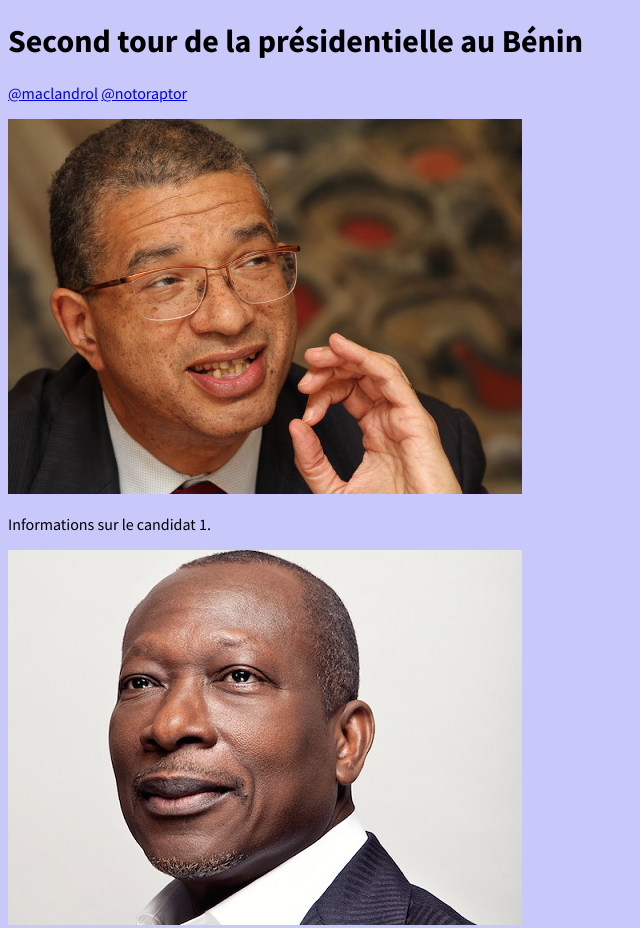
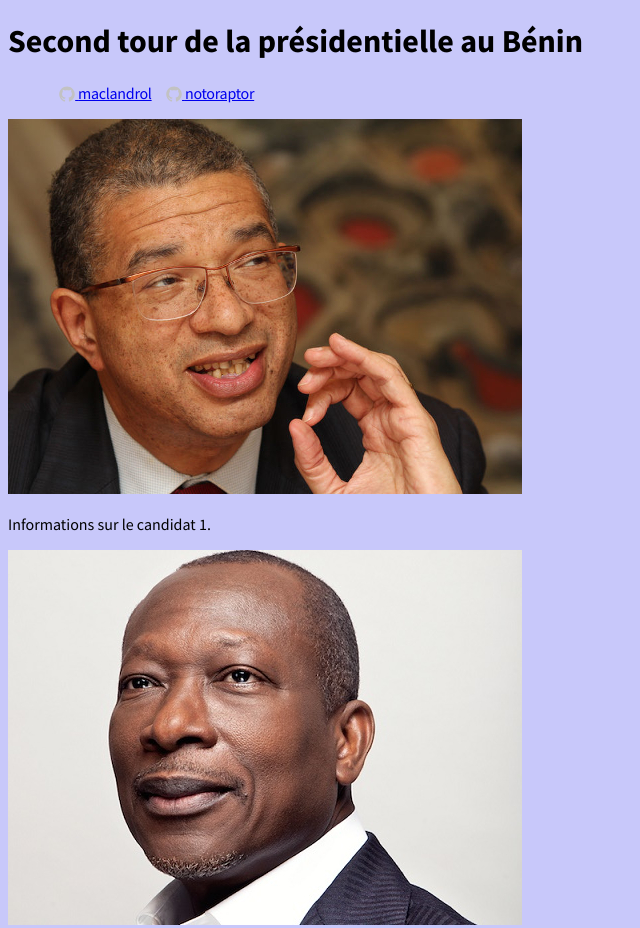
Before and after one commit to maclandrol/2ndTourBenin, a plain HTML site: page index.html in a window 1280 px wide. Shown: the top 928 px of the page, without its empty margins (0-640 px from the left). Drawn offline with Linux system fonts and the light colour scheme.

Commit message:
Update github image

```diff
--- a/css/style.css
+++ b/css/style.css
@@ -2,3 +2,23 @@ body {
 	background-color: rgb(200,200,250);
 	font-family:  'Source Sans Pro', sans-serif;
 }
+
+.github-icon-svg {
+  display: inline-block;
+  width: 16px;
+  height: 16px;
+  position: relative;
+  top: 3px;
+}
+
+.authors ul {
+	list-style: none;
+}
+
+.authors li,
+.authors p {
+	display: inline-block;
+	letter-spacing: -.3px;
+	padding-left: 0.7rem;
+	color: #828282;
+}
--- a/index.html
+++ b/index.html
@@ -10,10 +10,48 @@
 		<div class="page">
 			<header>
 				<h1 class="title">Second tour de la présidentielle au Bénin</h1>
-				<p class="authors">
-					<span class="authors"><a href="http://github.com/maclandrol">@maclandrol</a></span>
-					<span class="authors"><a href="http://github.com/notoraptor">@notoraptor</a></span>
-				</p>
+				<span class="authors">
+				<ul>
+				<li>
+           			<a href="https://github.com/maclandrol">
+              		<span class="icon github">
+                	<svg version="1.1" class="github-icon-svg" xmlns="http://www.w3.org/2000/svg" xmlns:xlink="http://www.w3.org/1999/xlink" x="0px" y="0px"
+	                 viewBox="0 0 16 16" enable-background="new 0 0 16 16" xml:space="preserve">
+	                <path fill-rule="evenodd" clip-rule="evenodd" fill="#C2C2C2" d="M7.999,0.431c-4.285,0-7.76,3.474-7.76,7.761
+	                c0,3.428,2.223,6.337,5.307,7.363c0.388,0.071,0.53-0.168,0.53-0.374c0-0.184-0.007-0.672-0.01-1.32
+	                c-2.159,0.469-2.614-1.04-2.614-1.04c-0.353-0.896-0.862-1.135-0.862-1.135c-0.705-0.481,0.053-0.472,0.053-0.472
+	                c0.779,0.055,1.189,0.8,1.189,0.8c0.692,1.186,1.816,0.843,2.258,0.645c0.071-0.502,0.271-0.843,0.493-1.037
+	                C4.86,11.425,3.049,10.76,3.049,7.786c0-0.847,0.302-1.54,0.799-2.082C3.768,5.507,3.501,4.718,3.924,3.65
+	                c0,0,0.652-0.209,2.134,0.796C6.677,4.273,7.34,4.187,8,4.184c0.659,0.003,1.323,0.089,1.943,0.261
+	                c1.482-1.004,2.132-0.796,2.132-0.796c0.423,1.068,0.157,1.857,0.077,2.054c0.497,0.542,0.798,1.235,0.798,2.082
+	                c0,2.981-1.814,3.637-3.543,3.829c0.279,0.24,0.527,0.713,0.527,1.437c0,1.037-0.01,1.874-0.01,2.129
+	                c0,0.208,0.14,0.449,0.534,0.373c3.081-1.028,5.302-3.935,5.302-7.362C15.76,3.906,12.285,0.431,7.999,0.431z"/>
+            	  	</svg>
+            	  	</span>
+            		<span class="username">maclandrol</span>
+            		</a>
+          		</li>
+				<li>
+           			<a href="https://github.com/notoraptor">
+              		<span class="icon github">
+                	<svg version="1.1" class="github-icon-svg" xmlns="http://www.w3.org/2000/svg" xmlns:xlink="http://www.w3.org/1999/xlink" x="0px" y="0px"
+	                 viewBox="0 0 16 16" enable-background="new 0 0 16 16" xml:space="preserve">
+	                <path fill-rule="evenodd" clip-rule="evenodd" fill="#C2C2C2" d="M7.999,0.431c-4.285,0-7.76,3.474-7.76,7.761
+	                c0,3.428,2.223,6.337,5.307,7.363c0.388,0.071,0.53-0.168,0.53-0.374c0-0.184-0.007-0.672-0.01-1.32
+	                c-2.159,0.469-2.614-1.04-2.614-1.04c-0.353-0.896-0.862-1.135-0.862-1.135c-0.705-0.481,0.053-0.472,0.053-0.472
+	                c0.779,0.055,1.189,0.8,1.189,0.8c0.692,1.186,1.816,0.843,2.258,0.645c0.071-0.502,0.271-0.843,0.493-1.037
+	                C4.86,11.425,3.049,10.76,3.049,7.786c0-0.847,0.302-1.54,0.799-2.082C3.768,5.507,3.501,4.718,3.924,3.65
+	                c0,0,0.652-0.209,2.134,0.796C6.677,4.273,7.34,4.187,8,4.184c0.659,0.003,1.323,0.089,1.943,0.261
+	                c1.482-1.004,2.132-0.796,2.132-0.796c0.423,1.068,0.157,1.857,0.077,2.054c0.497,0.542,0.798,1.235,0.798,2.082
+	                c0,2.981-1.814,3.637-3.543,3.829c0.279,0.24,0.527,0.713,0.527,1.437c0,1.037-0.01,1.874-0.01,2.129
+	                c0,0.208,0.14,0.449,0.534,0.373c3.081-1.028,5.302-3.935,5.302-7.362C15.76,3.906,12.285,0.431,7.999,0.431z"/>
+            	  	</svg>
+            	  	</span>
+            		<span class="username">notoraptor</span>
+            		</a>
+            	</li>
+				</ul>
+		</span>
 			</header>
 			<div class="content">
 				<div class="candidates">
```
